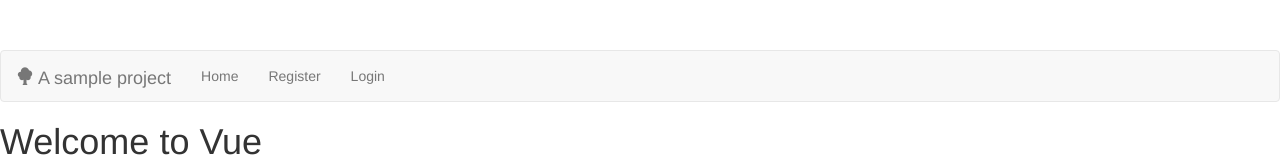
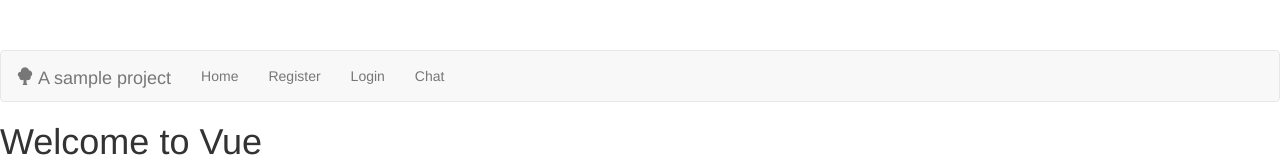
Before and after one commit to NazHimel/vue_project, a Vue app in the folder router-app/: page / in a window 1280 px wide. Shown: the top 160 px of the page. Built offline with nearby package versions, Linux system fonts and the light colour scheme.

Commit message:
added new module for chat

```diff
--- a/router-app/src/App.vue
+++ b/router-app/src/App.vue
@@ -13,8 +13,8 @@
           <ul class="nav navbar-nav">
             <li><router-link :to="{ name: 'Home' }">Home</router-link></li>
             <li><router-link to="/add-user">Register</router-link></li>
-
             <li><router-link to="/login">Login</router-link></li>
+            <li><router-link to="/chat">Chat</router-link></li>
           </ul>
         </div>
 
```
